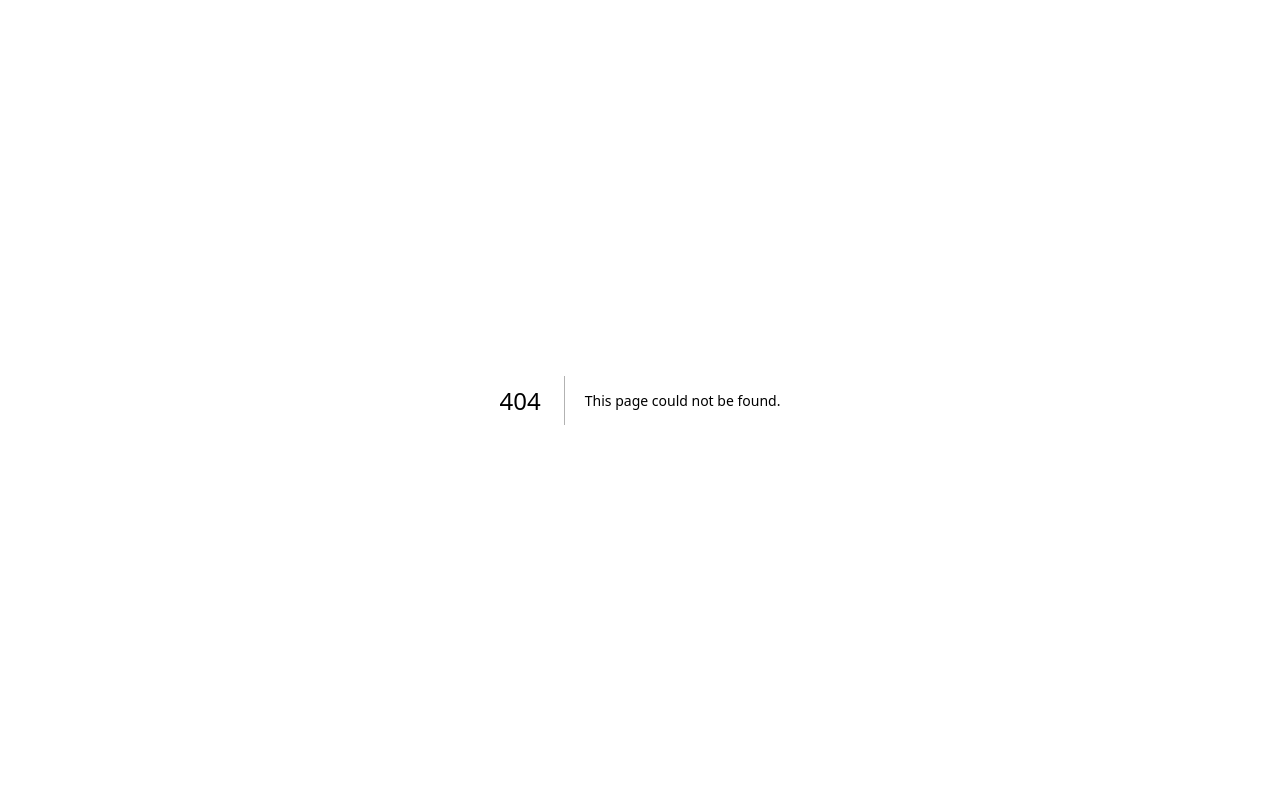
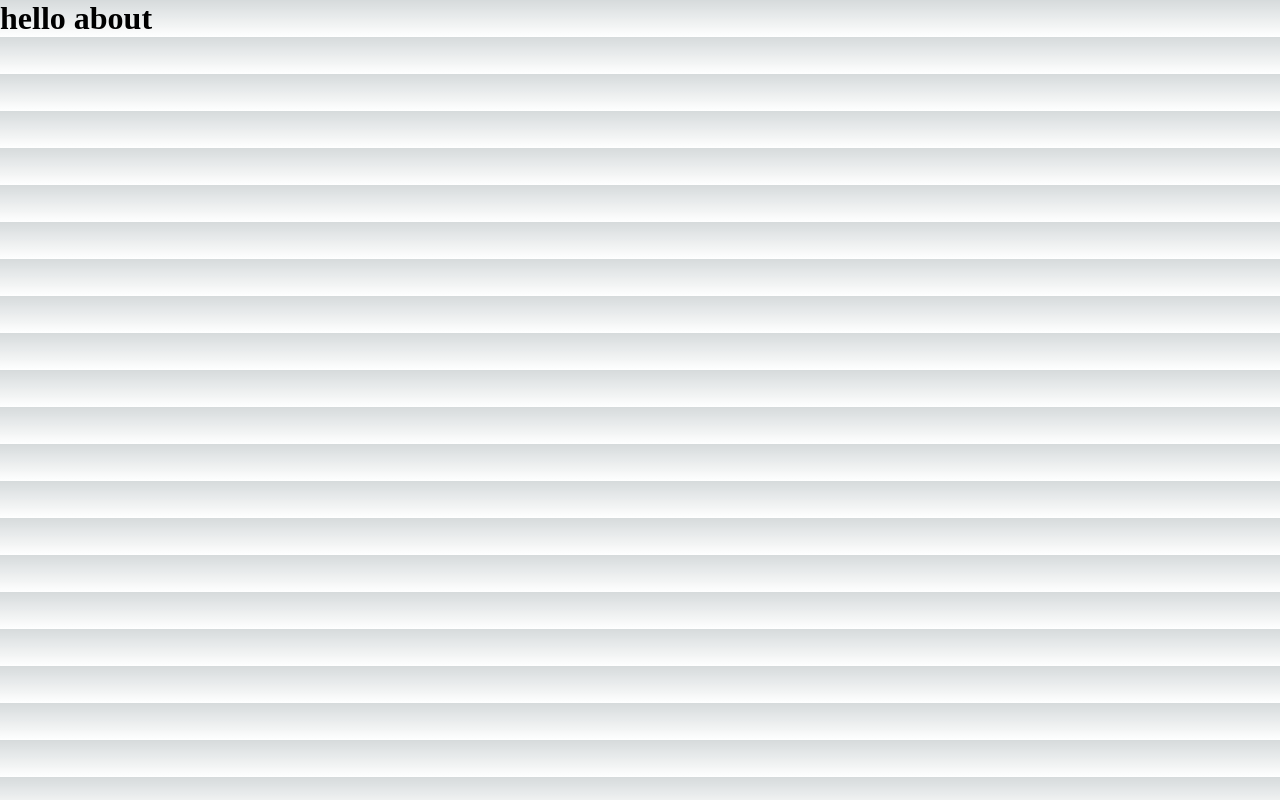
Before and after one commit to NazmulAlamShawon/nextone, a Next.js app: page /about in a window 1280 px wide. Before the commit this address had no page. Built offline with nearby package versions, Linux system fonts and the light colour scheme.

Commit message:
add about page

```diff
--- /dev/null
+++ b/app/about/page.tsx
@@ -0,0 +1,7 @@
+export default function page () {
+    return (
+        <div>
+            <h1>hello about</h1>
+        </div>
+    )
+}
```
